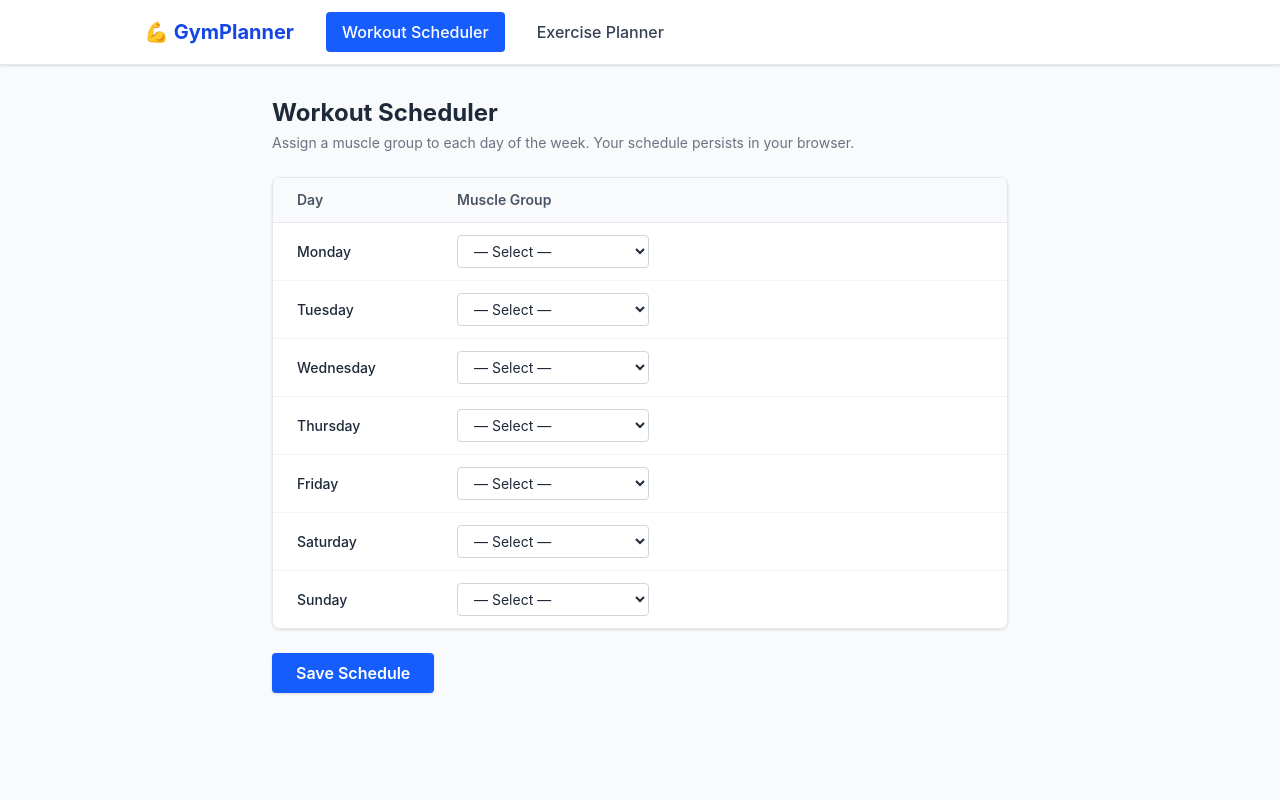
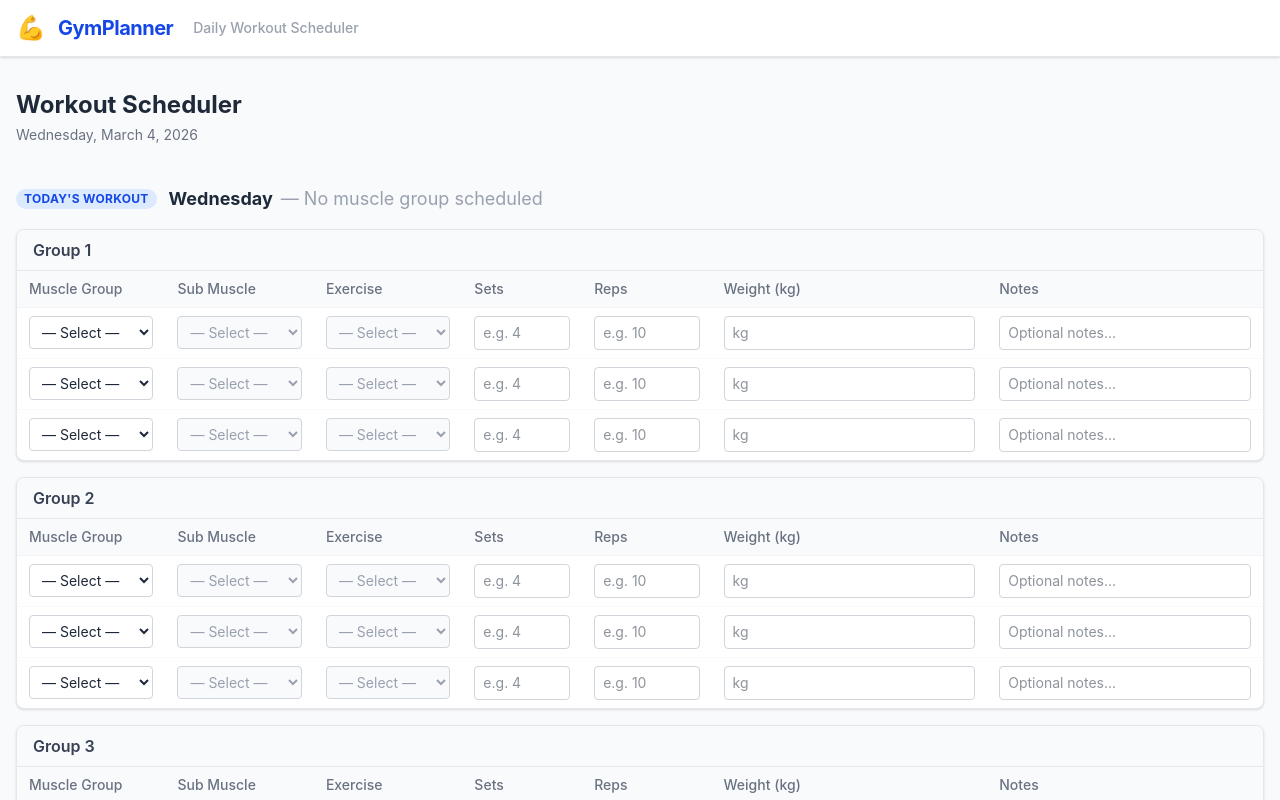
Before and after one commit to PerspicaciousGuy/GymPlanner, a React (Vite) app: page / in a window 1280 px wide. Shown: the top 800 px of the page. Built offline with nearby package versions, Linux system fonts and the light colour scheme.

Commit message:
Refactor: merge scheduler and planner into single WorkoutSchedulerPage

```diff
--- a/src/App.jsx
+++ b/src/App.jsx
@@ -1,20 +1,13 @@
-import { BrowserRouter, Routes, Route } from "react-router-dom";
-import Navbar from "./components/Navbar";
-import SchedulerPage from "./pages/SchedulerPage";
-import ExercisePlannerPage from "./pages/ExercisePlannerPage";
+import Navbar from './components/Navbar';
+import WorkoutSchedulerPage from './pages/WorkoutSchedulerPage';
 
 export default function App() {
   return (
-    <BrowserRouter>
-      <div className="min-h-screen bg-gray-50">
-        <Navbar />
-        <main>
-          <Routes>
-            <Route path="/" element={<SchedulerPage />} />
-            <Route path="/planner" element={<ExercisePlannerPage />} />
-          </Routes>
-        </main>
-      </div>
-    </BrowserRouter>
+    <div className="min-h-screen bg-gray-50">
+      <Navbar />
+      <main>
+        <WorkoutSchedulerPage />
+      </main>
+    </div>
   );
 }
--- a/src/components/ExerciseGroup.jsx
+++ b/src/components/ExerciseGroup.jsx
@@ -1,22 +1,31 @@
 import ExerciseRow from './ExerciseRow';
 
+const COLS = ['Muscle Group', 'Sub Muscle', 'Exercise', 'Sets', 'Reps', 'Weight (kg)', 'Notes'];
+
 /**
- * ExerciseGroup — card wrapper for one exercise group.
- * Renders a header and the 7-column ExerciseRow inside a scrollable table.
- *
+ * ExerciseGroup — one group card with 3 exercise rows.
  * Props:
- *   groupNumber – 1-based group index label
- *   row         – the row data object
- *   onChange    – (updatedRow) => void
+ *   groupIndex  – 0-based
+ *   group       – { rows: [row, row, row] }
+ *   onChange    – (updatedGroup) => void
  */
-export default function ExerciseGroup({ groupNumber, row, onChange }) {
+export default function ExerciseGroup({ groupIndex, group, onChange }) {
+  const handleRowChange = (rowIdx, updatedRow) => {
+    const updatedRows = group.rows.map((r, i) => (i === rowIdx ? updatedRow : r));
+    onChange({ ...group, rows: updatedRows });
+  };
+
+  // Badge: show distinct exercises selected in this group
+  const exercises = group.rows.map((r) => r.exercise).filter(Boolean);
+  const badge = exercises.length > 0 ? exercises.join(', ') : null;
+
   return (
     <div className="bg-white rounded-lg border border-gray-200 shadow-sm overflow-hidden">
       <div className="bg-gray-50 border-b border-gray-200 px-4 py-2 flex items-center justify-between">
-        <span className="font-semibold text-gray-700">Group {groupNumber}</span>
-        {row.exercise && (
-          <span className="text-xs text-blue-600 font-medium bg-blue-50 px-2 py-0.5 rounded-full">
-            {row.exercise}
+        <span className="font-semibold text-gray-700">Group {groupIndex + 1}</span>
+        {badge && (
+          <span className="text-xs text-blue-600 font-medium bg-blue-50 px-2 py-0.5 rounded-full truncate max-w-xs">
+            {badge}
           </span>
         )}
       </div>
@@ -24,17 +33,21 @@ export default function ExerciseGroup({ groupNumber, row, onChange }) {
         <table className="min-w-full text-sm">
           <thead className="border-b border-gray-100 bg-gray-50">
             <tr>
-              <th className="px-3 py-2 text-left font-medium text-gray-500 whitespace-nowrap">Muscle Group</th>
-              <th className="px-3 py-2 text-left font-medium text-gray-500 whitespace-nowrap">Sub Muscle</th>
-              <th className="px-3 py-2 text-left font-medium text-gray-500 whitespace-nowrap">Exercise</th>
-              <th className="px-3 py-2 text-left font-medium text-gray-500 whitespace-nowrap">Sets</th>
-              <th className="px-3 py-2 text-left font-medium text-gray-500 whitespace-nowrap">Reps</th>
-              <th className="px-3 py-2 text-left font-medium text-gray-500 whitespace-nowrap">Weight (kg)</th>
-              <th className="px-3 py-2 text-left font-medium text-gray-500 whitespace-nowrap">Notes</th>
+              {COLS.map((col) => (
+                <th key={col} className="px-3 py-2 text-left font-medium text-gray-500 whitespace-nowrap">
+                  {col}
+                </th>
+              ))}
             </tr>
           </thead>
-          <tbody>
-            <ExerciseRow row={row} onChange={onChange} />
+          <tbody className="divide-y divide-gray-50">
+            {group.rows.map((row, rowIdx) => (
+              <ExerciseRow
+                key={rowIdx}
+                row={row}
+                onChange={(updated) => handleRowChange(rowIdx, updated)}
+              />
+            ))}
           </tbody>
         </table>
       </div>
--- a/src/components/Navbar.jsx
+++ b/src/components/Navbar.jsx
@@ -1,23 +1,10 @@
-import { NavLink } from 'react-router-dom';
-
 export default function Navbar() {
-  const linkClass = ({ isActive }) =>
-    `px-4 py-2 rounded font-medium transition-colors ${
-      isActive
-        ? 'bg-blue-600 text-white'
-        : 'text-gray-700 hover:bg-gray-100'
-    }`;
-
   return (
     <nav className="bg-white border-b border-gray-200 shadow-sm">
-      <div className="max-w-5xl mx-auto px-4 py-3 flex items-center gap-4">
-        <span className="text-xl font-bold text-blue-700 mr-4">💪 GymPlanner</span>
-        <NavLink to="/" end className={linkClass}>
-          Workout Scheduler
-        </NavLink>
-        <NavLink to="/planner" className={linkClass}>
-          Exercise Planner
-        </NavLink>
+      <div className="max-w-7xl mx-auto px-4 py-3 flex items-center gap-3">
+        <span className="text-2xl">💪</span>
+        <span className="text-xl font-bold text-blue-700 tracking-tight">GymPlanner</span>
+        <span className="ml-2 text-sm text-gray-400 font-medium">Daily Workout Scheduler</span>
       </div>
     </nav>
   );
--- /dev/null
+++ b/src/components/WorkoutSection.jsx
@@ -0,0 +1,97 @@
+import { useState } from 'react';
+import ExerciseGroup from './ExerciseGroup';
+import { saveDayWorkout, markDayComplete } from '../utils/storage';
+
+/**
+ * WorkoutSection — renders one full day workout (4 groups x 3 rows).
+ * Props:
+ *   day         – e.g. "Monday"
+ *   muscleGroup – e.g. "Chest" (from the schedule)
+ *   isMissed    – boolean, shows a red "Missed" badge when true
+ *   initialData – { groups: [...] } loaded from storage
+ */
+export default function WorkoutSection({ day, muscleGroup, isMissed, initialData }) {
+  const [dayData, setDayData] = useState(initialData);
+  const [saveFlash, setSaveFlash] = useState(false);
+  const [completed, setCompleted] = useState(false);
+
+  const handleGroupChange = (groupIdx, updatedGroup) => {
+    const updatedGroups = dayData.groups.map((g, i) => (i === groupIdx ? updatedGroup : g));
+    setDayData({ ...dayData, groups: updatedGroups });
+  };
+
+  const handleSave = () => {
+    saveDayWorkout(day, dayData);
+    setSaveFlash(true);
+    setTimeout(() => setSaveFlash(false), 2000);
+  };
+
+  const handleComplete = () => {
+    saveDayWorkout(day, dayData);
+    markDayComplete(day);
+    setCompleted(true);
+  };
+
+  if (completed) {
+    return (
+      <div className="bg-green-50 border border-green-200 rounded-lg px-6 py-4 flex items-center gap-3">
+        <span className="text-green-600 text-xl">✓</span>
+        <span className="text-green-800 font-semibold">{day} workout marked as complete!</span>
+      </div>
+    );
+  }
+
+  return (
+    <section className="flex flex-col gap-4">
+      {/* Header */}
+      <div className="flex items-center gap-3 flex-wrap">
+        {isMissed ? (
+          <span className="bg-red-100 text-red-700 text-xs font-bold px-2 py-0.5 rounded-full uppercase tracking-wide">
+            Missed Workout
+          </span>
+        ) : (
+          <span className="bg-blue-100 text-blue-700 text-xs font-bold px-2 py-0.5 rounded-full uppercase tracking-wide">
+            Today's Workout
+          </span>
+        )}
+        <h2 className="text-lg font-bold text-gray-800">
+          {day}
+          {muscleGroup ? (
+            <span className="text-gray-400 font-normal ml-2">— {muscleGroup}</span>
+          ) : (
+            <span className="text-gray-400 font-normal ml-2">— No muscle group scheduled</span>
+          )}
+        </h2>
+      </div>
+
+      {/* Groups */}
+      {dayData.groups.map((group, idx) => (
+        <ExerciseGroup
+          key={idx}
+          groupIndex={idx}
+          group={group}
+          onChange={(updated) => handleGroupChange(idx, updated)}
+        />
+      ))}
+
+      {/* Actions */}
+      <div className="flex items-center gap-3 flex-wrap">
+        <button
+          onClick={handleSave}
+          className="bg-blue-600 hover:bg-blue-700 text-white font-semibold px-5 py-2 rounded transition-colors shadow-sm text-sm"
+        >
+          Save Workout
+        </button>
+        <button
+          onClick={handleComplete}
+          className="bg-green-600 hover:bg-green-700 text-white font-semibold px-5 py-2 rounded transition-colors shadow-sm text-sm"
+        >
+          Mark Workout Complete
+        </button>
+        {saveFlash && (
+          <span className="text-green-600 font-medium text-sm">✓ Saved!</span>
+        )}
+      </div>
+    </section>
+  );
+}
--- /dev/null
+++ b/src/pages/WorkoutSchedulerPage.jsx
@@ -0,0 +1,79 @@
+import { useMemo } from 'react';
+import WorkoutSection from '../components/WorkoutSection';
+import { loadSchedule, loadWorkouts, isDayComplete, defaultDayWorkout } from '../utils/storage';
+import { DAYS } from '../data/exerciseDatabase';
+
+function getDayName(date) {
+  return date.toLocaleDateString('en-US', { weekday: 'long' });
+}
+
+function getYesterday() {
+  const d = new Date();
+  d.setDate(d.getDate() - 1);
+  return getDayName(d);
+}
+
+export default function WorkoutSchedulerPage() {
+  const today     = getDayName(new Date());
+  const yesterday = getYesterday();
+
+  const schedule  = loadSchedule();
+  const workouts  = loadWorkouts();
+
+  // Determine if yesterday was missed (scheduled, not completed, not Rest)
+  const yesterdayMuscle = schedule[yesterday] || '';
+  const yesterdayMissed =
+    yesterdayMuscle &&
+    yesterdayMuscle !== 'Rest' &&
+    !isDayComplete(yesterday);
+
+  const todayMuscle = schedule[today] || '';
+
+  // Pre-load stored data or fall back to defaults
+  const sections = useMemo(() => {
+    const list = [];
+    if (yesterdayMissed) {
+      list.push({
+        day: yesterday,
+        muscleGroup: yesterdayMuscle,
+        isMissed: true,
+        data: workouts[yesterday] || defaultDayWorkout(),
+      });
+    }
+    list.push({
+      day: today,
+      muscleGroup: todayMuscle,
+      isMissed: false,
+      data: workouts[today] || defaultDayWorkout(),
+    });
+    return list;
+    // eslint-disable-next-line react-hooks/exhaustive-deps
+  }, []);
+
+  return (
+    <div className="max-w-7xl mx-auto px-4 py-8 flex flex-col gap-10">
+      <div>
+        <h1 className="text-2xl font-bold text-gray-800 mb-1">Workout Scheduler</h1>
+        <p className="text-gray-500 text-sm">
+          {new Date().toLocaleDateString('en-US', { weekday: 'long', year: 'numeric', month: 'long', day: 'numeric' })}
+        </p>
+      </div>
+
+      {sections.length === 0 && (
+        <div className="bg-gray-100 rounded-lg px-6 py-8 text-center text-gray-500">
+          No workout scheduled for today. Set up your weekly schedule to get started.
+        </div>
+      )}
+
+      {sections.map((s) => (
+        <WorkoutSection
+          key={s.day}
+          day={s.day}
+          muscleGroup={s.muscleGroup}
+          isMissed={s.isMissed}
+          initialData={s.data}
+        />
+      ))}
+    </div>
+  );
+}
--- a/src/utils/storage.js
+++ b/src/utils/storage.js
@@ -1,75 +1,61 @@
-// ─── Keys ────────────────────────────────────────────────────
-const SCHEDULE_KEY = 'gymplanner_schedule';
-const WORKOUT_KEY = 'gymplanner_workoutPlan';
+// ─── Storage keys ────────────────────────────────────────────
+const SCHEDULE_KEY    = 'gymplanner_schedule';
+const WORKOUTS_KEY    = 'gymplanner_workouts';
+const COMPLETION_KEY  = 'gymplanner_completion';
 
-// ─── Schedule helpers ────────────────────────────────────────
-/**
- * Load the weekly schedule from localStorage.
- * Returns an object shaped as { Monday: "Chest", Tuesday: "Rest", ... }
- * Falls back to an empty object on error.
- */
-export function loadSchedule() {
+// ─── Helpers ──────────────────────────────────────────────────
+function safeLoad(key, fallback) {
   try {
-    const raw = localStorage.getItem(SCHEDULE_KEY);
-    return raw ? JSON.parse(raw) : {};
+    const raw = localStorage.getItem(key);
+    return raw ? JSON.parse(raw) : fallback;
   } catch {
-    return {};
+    return fallback;
   }
 }
 
-/**
- * Persist the weekly schedule to localStorage.
- * @param {Record<string, string>} schedule
- */
+// ─── Schedule ─────────────────────────────────────────────────
+export function loadSchedule() {
+  return safeLoad(SCHEDULE_KEY, {});
+}
 export function saveSchedule(schedule) {
   localStorage.setItem(SCHEDULE_KEY, JSON.stringify(schedule));
 }
 
-// ─── Workout plan helpers ────────────────────────────────────
-/**
- * Default shape for a single exercise group row.
- */
-export function defaultGroupRow() {
-  return {
-    muscle: '',
-    subMuscle: '',
-    exercise: '',
-    sets: '',
-    reps: '',
-    weight: '',
-    notes: '',
-  };
+// ─── Per-row / group defaults ─────────────────────────────────
+export function defaultRow() {
+  return { muscle: '', subMuscle: '', exercise: '', sets: '', reps: '', weight: '', notes: '' };
 }
 
-/**
- * Build a default workout plan for N groups.
- * @param {number} count
- * @returns {Record<string, ReturnType<typeof defaultGroupRow>>}
- */
-export function buildDefaultWorkoutPlan(count) {
-  return Object.fromEntries(
-    Array.from({ length: count }, (_, i) => [`group${i + 1}`, defaultGroupRow()])
-  );
+export function defaultGroup() {
+  return { rows: [defaultRow(), defaultRow(), defaultRow()] };
 }
 
-/**
- * Load the workout plan from localStorage.
- * Falls back to a default plan for the given group count.
- * @param {number} groupCount
- */
-export function loadWorkoutPlan(groupCount) {
-  try {
-    const raw = localStorage.getItem(WORKOUT_KEY);
-    return raw ? JSON.parse(raw) : buildDefaultWorkoutPlan(groupCount);
-  } catch {
-    return buildDefaultWorkoutPlan(groupCount);
-  }
+export function defaultDayWorkout() {
+  return { groups: [defaultGroup(), defaultGroup(), defaultGroup(), defaultGroup()] };
 }
 
-/**
- * Persist the workout plan to localStorage.
- * @param {Record<string, object>} plan
- */
-export function saveWorkoutPlan(plan) {
-  localStorage.setItem(WORKOUT_KEY, JSON.stringify(plan));
+// ─── Workouts (keyed by day name) ─────────────────────────────
+export function loadWorkouts() {
+  return safeLoad(WORKOUTS_KEY, {});
 }
+
+export function saveDayWorkout(day, dayData) {
+  const all = loadWorkouts();
+  all[day] = dayData;
+  localStorage.setItem(WORKOUTS_KEY, JSON.stringify(all));
+}
+
+// ─── Completion ───────────────────────────────────────────────
+export function loadCompletion() {
+  return safeLoad(COMPLETION_KEY, {});
+}
+
+export function markDayComplete(day) {
+  const all = loadCompletion();
+  all[day] = true;
+  localStorage.setItem(COMPLETION_KEY, JSON.stringify(all));
+}
+
+export function isDayComplete(day) {
+  return loadCompletion()[day] === true;
+}
```
